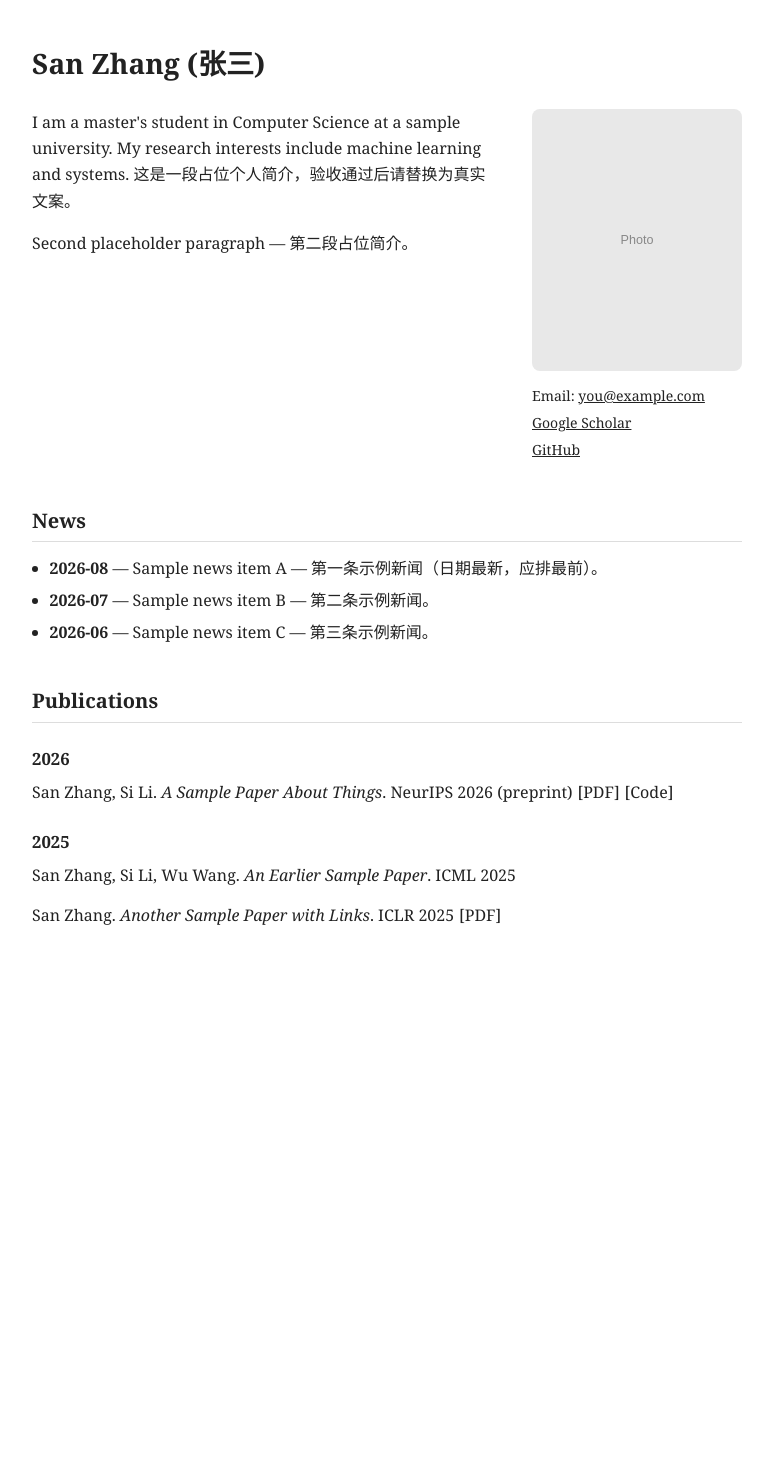
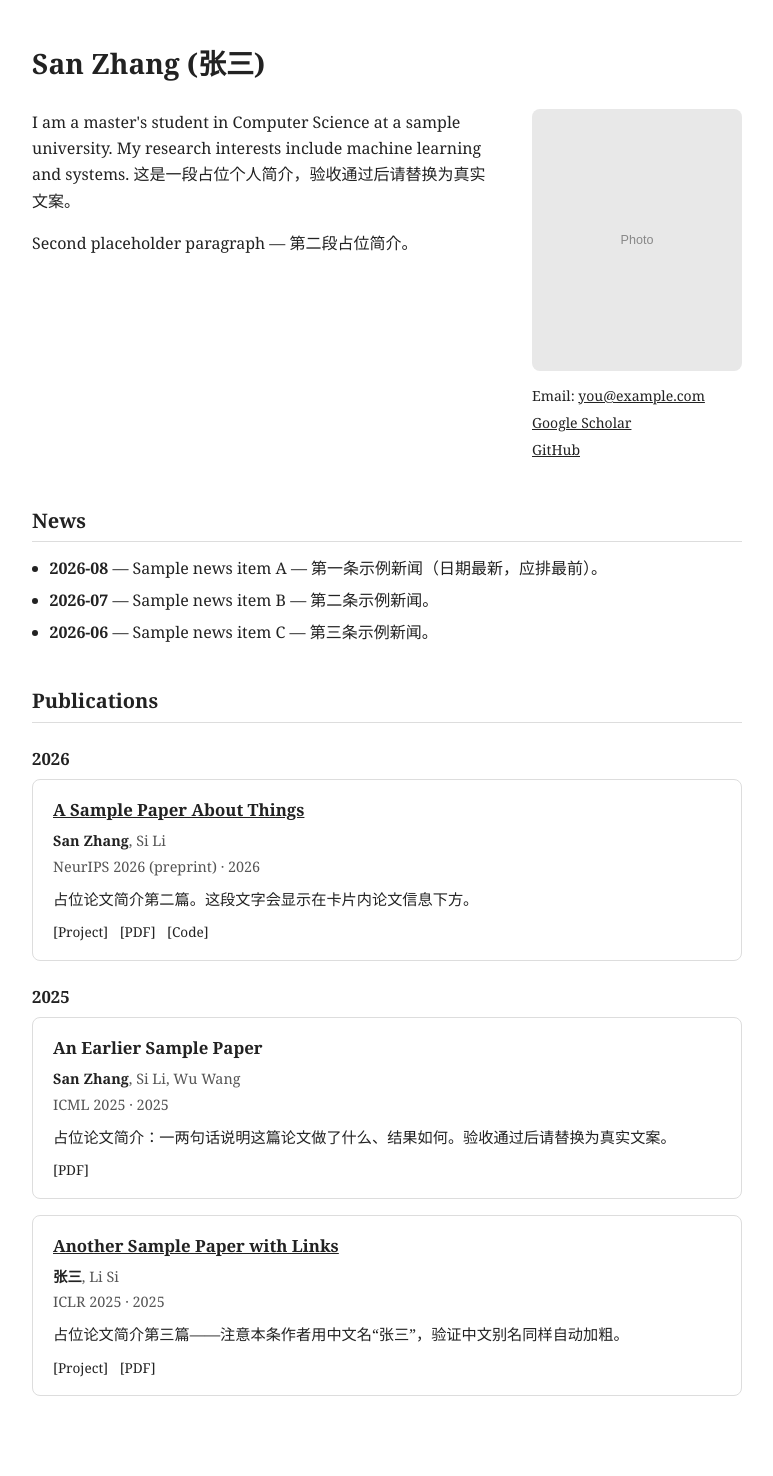
Before and after one commit to Sitaye/sitaye.github.io, a Jekyll site: the page built from index.html, in a window 1280 px wide. Shown: the whole page, without its empty margins (253-1026 px from the left). Built offline with Jekyll 4.4.1, drawn with Linux system fonts in a browser that asks for light colours; before the commit the page ends 1006 px from its top, so only the background shows below that.

Commit message:
feat: card-style publications with auto-bolded author name, summary and project links

```diff
--- a/_config.yml
+++ b/_config.yml
@@ -1,6 +1,11 @@
 title: "San Zhang — Homepage"
 author_name: "San Zhang (张三)"
 lang: en
+
+# 出现在论文作者列表中的这些名字会自动加粗
+author_aliases:
+  - "San Zhang"
+  - "张三"
 
 exclude:
   - docs
--- a/_data/publications.yml
+++ b/_data/publications.yml
@@ -1,19 +1,26 @@
 - year: 2025
-  authors: "San Zhang, Si Li, Wu Wang"
   title: "An Earlier Sample Paper"
+  authors: ["San Zhang", "Si Li", "Wu Wang"]
   venue: "ICML 2025"
+  summary: "占位论文简介：一两句话说明这篇论文做了什么、结果如何。验收通过后请替换为真实文案。"
+  links:
+    pdf: "https://example.com/paper3.pdf"
 
 - year: 2026
-  authors: "San Zhang, Si Li"
   title: "A Sample Paper About Things"
+  authors: ["San Zhang", "Si Li"]
   venue: "NeurIPS 2026 (preprint)"
+  summary: "占位论文简介第二篇。这段文字会显示在卡片内论文信息下方。"
   links:
+    project: "https://example.com/project"
     pdf: "https://example.com/paper.pdf"
     code: "https://github.com/example/repo"
 
 - year: 2025
-  authors: "San Zhang"
   title: "Another Sample Paper with Links"
+  authors: ["张三", "Li Si"]
   venue: "ICLR 2025"
+  summary: "占位论文简介第三篇——注意本条作者用中文名“张三”，验证中文别名同样自动加粗。"
   links:
+    project: "https://example.com/project2"
     pdf: "https://example.com/paper2.pdf"
--- a/_layouts/home.html
+++ b/_layouts/home.html
@@ -29,19 +29,29 @@
       {% assign groups = site.data.publications | group_by: "year" | sort: "name" | reverse %}
       {% for group in groups %}
       <h3 class="pub-year">{{ group.name }}</h3>
-      <ul class="pub-list">
         {% for pub in group.items %}
-        <li>
-          {{ pub.authors }}. <em>{{ pub.title }}</em>. {{ pub.venue }}
-          {%- if pub.links -%}
-            <span class="links">
-              {%- if pub.links.pdf %}<a href="{{ pub.links.pdf }}">[PDF]</a>{% endif -%}
-              {%- if pub.links.code %}<a href="{{ pub.links.code }}">[Code]</a>{% endif -%}
-            </span>
-          {%- endif -%}
-        </li>
+        <article class="pub-card">
+          <h4 class="pub-title">
+            {%- if pub.links.project -%}<a href="{{ pub.links.project }}">{{ pub.title }}</a>
+            {%- else -%}{{ pub.title }}{%- endif -%}
+          </h4>
+          <p class="pub-authors">
+            {%- for a in pub.authors -%}
+              {%- assign me = false -%}
+              {%- for alias in site.author_aliases -%}{% if a == alias %}{% assign me = true %}{% endif %}{%- endfor -%}
+              {%- if me -%}<strong>{{ a }}</strong>{%- else -%}{{ a }}{%- endif -%}
+              {%- unless forloop.last %}, {% endunless -%}
+            {%- endfor -%}
+          </p>
+          <p class="pub-venue">{{ pub.venue }} · {{ pub.year }}</p>
+          {% if pub.summary %}<p class="pub-summary">{{ pub.summary }}</p>{% endif %}
+          <p class="pub-links">
+            {%- if pub.links.project %}<a href="{{ pub.links.project }}">[Project]</a> {% endif -%}
+            {%- if pub.links.pdf %}<a href="{{ pub.links.pdf }}">[PDF]</a> {% endif -%}
+            {%- if pub.links.code %}<a href="{{ pub.links.code }}">[Code]</a>{% endif -%}
+          </p>
+        </article>
         {% endfor %}
-      </ul>
       {% endfor %}
     </section>
 
--- a/assets/style.css
+++ b/assets/style.css
@@ -68,10 +68,37 @@ h2 {
   font-weight: 600;
 }
 
-.pub-list { list-style: none; margin: 0; padding: 0; }
-.pub-list li { margin-bottom: 0.85rem; }
-.pub-list .links a { margin-left: 0.3rem; text-decoration: none; }
-.pub-list .links a:hover { text-decoration: underline; }
+.pub-card {
+  border: 1px solid #ddd;
+  border-radius: 8px;
+  padding: 1rem 1.25rem;
+  margin-bottom: 1rem;
+}
+
+.pub-title {
+  margin: 0 0 0.35rem;
+  font-size: 1.05rem;
+  font-weight: 600;
+}
+
+.pub-authors, .pub-venue {
+  margin: 0.1rem 0;
+  font-size: 0.9rem;
+  color: #555;
+}
+.pub-authors strong { color: #222; }
+
+.pub-summary {
+  margin: 0.5rem 0 0;
+  font-size: 0.95rem;
+}
+
+.pub-links {
+  margin: 0.6rem 0 0;
+  font-size: 0.85rem;
+}
+.pub-links a { margin-right: 0.5rem; text-decoration: none; }
+.pub-links a:hover { text-decoration: underline; }
 
 @media (max-width: 640px) {
   .intro-cols { flex-direction: column-reverse; }
```
